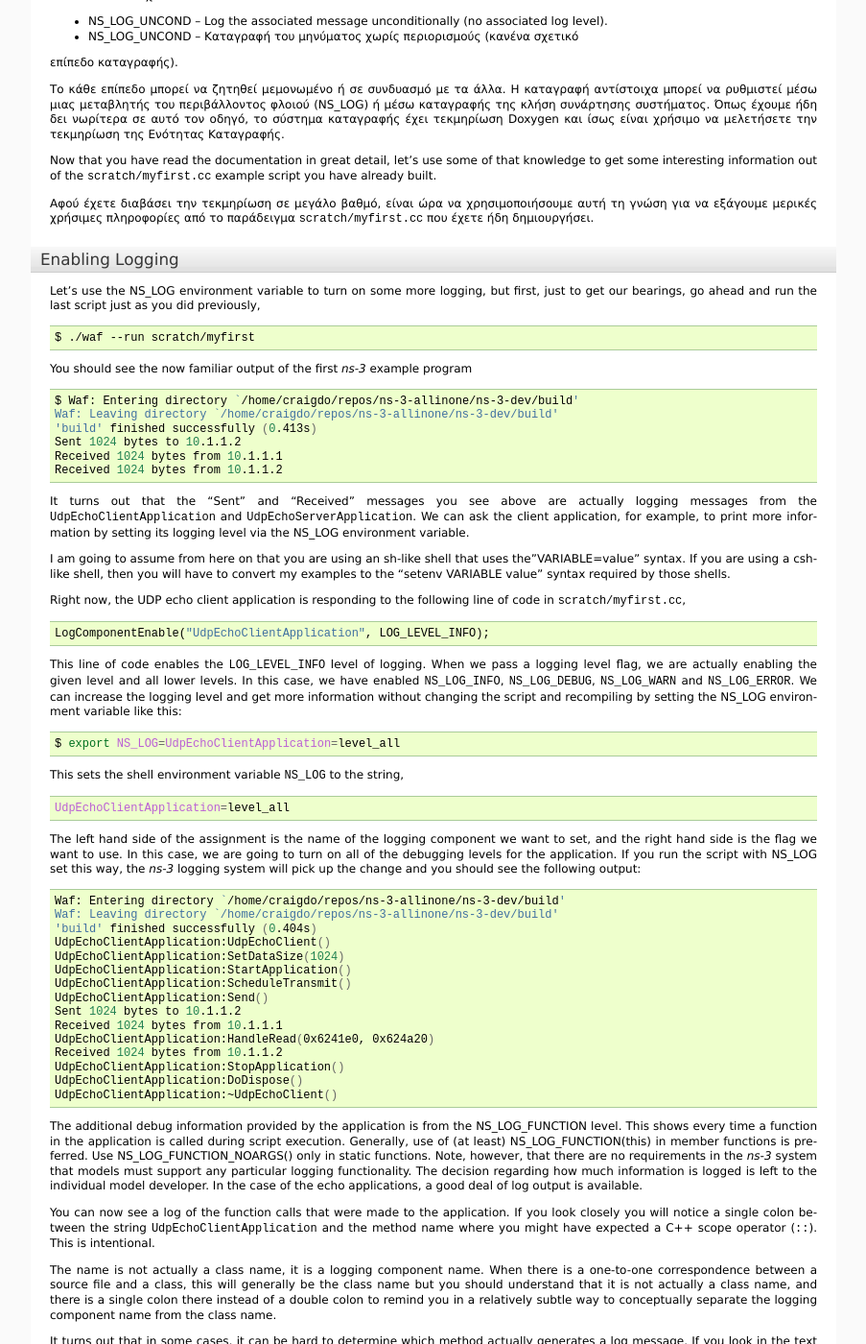
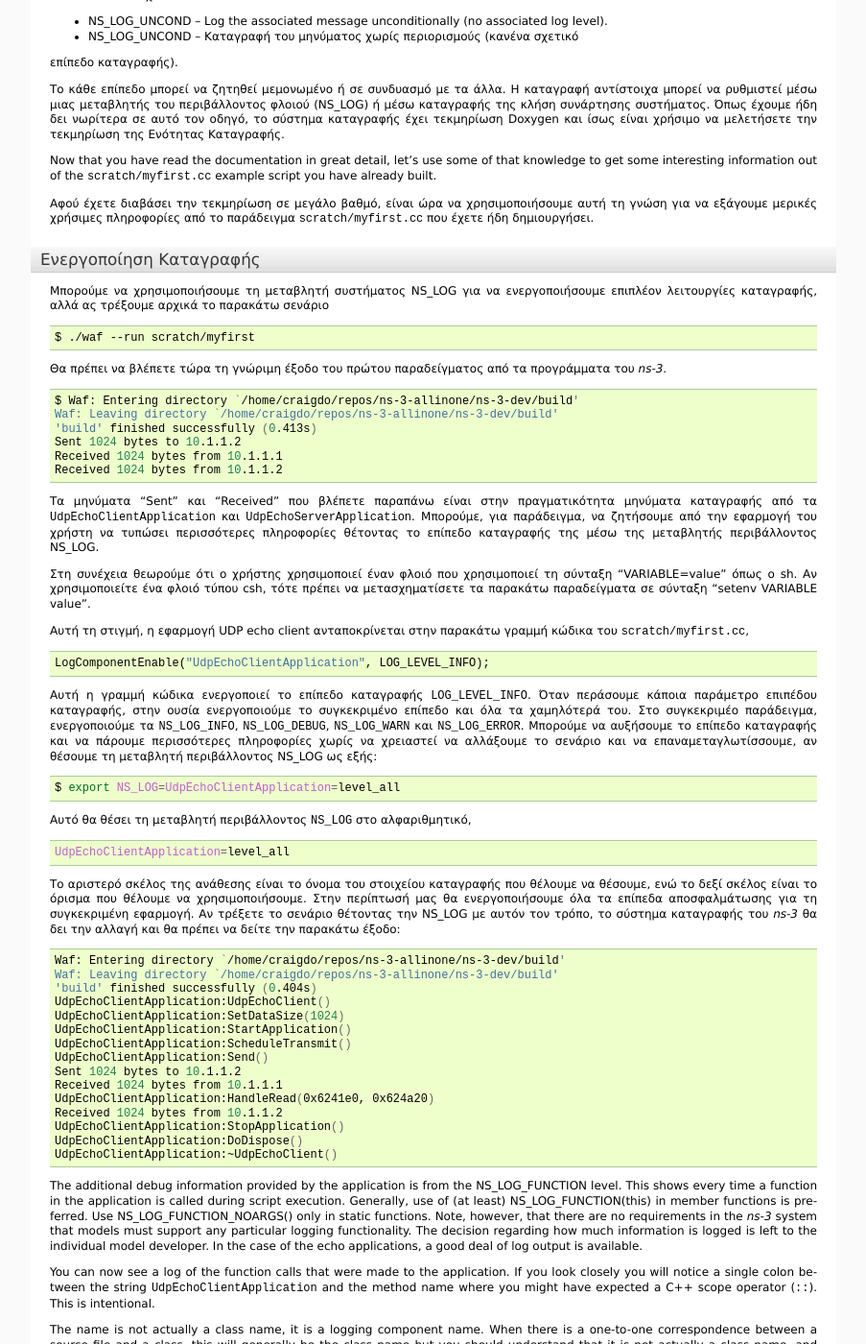
Before and after one commit to maupatras/ns3_teamB, a Sphinx documentation site: the page built from ns-3.22/doc/tutorial-gr/source/tweaking.rst, in a window 1280 px wide and 1400 px high, scrolled down 870 px. Shown: the whole window at 96% size, without its empty margins (198-1101 px from the left). Built offline with Sphinx 7.4.7, drawn with Linux system fonts in a browser that asks for light colours; formulas are drawn with MathJax 3; some of the changed text lies outside the part shown.

Commit message:
Continue traslation in Greek

```diff
--- a/ns-3.22/doc/tutorial-gr/source/tweaking.rst
+++ b/ns-3.22/doc/tutorial-gr/source/tweaking.rst
@@ -166,18 +166,29 @@ that knowledge to get some interesting information out of the
 αυτή τη γνώση για να εξάγουμε μερικές χρήσιμες πληροφορίες από το παράδειγμα
 ``scratch/myfirst.cc`` που έχετε ήδη δημιουργήσει.
 
-Enabling Logging
+..
+	Enabling Logging
+	++++++++++++++++
+
+	Let's use the NS_LOG environment variable to turn on some more logging, but
+	first, just to get our bearings, go ahead and run the last script just as you
+	did previously,
+
+Ενεργοποίηση Καταγραφής
 ++++++++++++++++
-Let's use the NS_LOG environment variable to turn on some more logging, but
-first, just to get our bearings, go ahead and run the last script just as you
-did previously,
+Μπορούμε να χρησιμοποιήσουμε τη μεταβλητή συστήματος NS_LOG για να ενεργοποιήσουμε
+επιπλέον λειτουργίες καταγραφής, αλλά ας τρέξουμε αρχικά το παρακάτω σενάριο
 
 .. sourcecode:: bash
 
   $ ./waf --run scratch/myfirst
 
-You should see the now familiar output of the first |ns3| example
-program
+..
+	You should see the now familiar output of the first |ns3| example
+	program
+
+Θα πρέπει να βλέπετε τώρα τη γνώριμη έξοδο του πρώτου παραδείγματος από τα
+προγράμματα του |ns3|.
 
 .. sourcecode:: bash
 
@@ -188,46 +199,81 @@ program
   Received 1024 bytes from 10.1.1.1
   Received 1024 bytes from 10.1.1.2
 
-It turns out that the "Sent" and "Received" messages you see above are
-actually logging messages from the ``UdpEchoClientApplication`` and
-``UdpEchoServerApplication``.  We can ask the client application, for
-example, to print more information by setting its logging level via the
-NS_LOG environment variable.
+..
+	It turns out that the "Sent" and "Received" messages you see above are
+	actually logging messages from the ``UdpEchoClientApplication`` and
+	``UdpEchoServerApplication``.  We can ask the client application, for
+	example, to print more information by setting its logging level via the
+	NS_LOG environment variable.
 
-I am going to assume from here on that you are using an sh-like shell that uses
-the"VARIABLE=value" syntax.  If you are using a csh-like shell, then you
-will have to convert my examples to the "setenv VARIABLE value" syntax
-required by those shells.
+Τα μηνύματα "Sent" και "Received" που βλέπετε παραπάνω είναι στην πραγματικότητα
+μηνύματα καταγραφής από τα ``UdpEchoClientApplication`` και
+``UdpEchoServerApplication``. Μπορούμε, για παράδειγμα, να ζητήσουμε από την
+εφαρμογή του χρήστη να τυπώσει περισσότερες πληροφορίες θέτοντας το επίπεδο
+καταγραφής της μέσω της μεταβλητής περιβάλλοντος NS_LOG.
 
-Right now, the UDP echo client application is responding to the following line
-of code in ``scratch/myfirst.cc``,
+..
+	I am going to assume from here on that you are using an sh-like shell that uses
+	the"VARIABLE=value" syntax.  If you are using a csh-like shell, then you
+	will have to convert my examples to the "setenv VARIABLE value" syntax
+	required by those shells.
+
+Στη συνέχεια θεωρούμε ότι ο χρήστης χρησιμοποιεί έναν φλοιό που χρησιμοποιεί τη
+σύνταξη "VARIABLE=value" όπως ο sh. Αν χρησιμοποιείτε ένα φλοιό τύπου csh, τότε πρέπει
+να μετασχηματίσετε τα παρακάτω παραδείγματα  σε σύνταξη "setenv VARIABLE value".
+
+..
+	Right now, the UDP echo client application is responding to the following line
+	of code in ``scratch/myfirst.cc``,
+
+Αυτή τη στιγμή, η εφαρμογή UDP echo client ανταποκρίνεται στην παρακάτω γραμμή
+κώδικα του ``scratch/myfirst.cc``,
 
 ::
 
   LogComponentEnable("UdpEchoClientApplication", LOG_LEVEL_INFO);
 
-This line of code enables the ``LOG_LEVEL_INFO`` level of logging.  When
-we pass a logging level flag, we are actually enabling the given level and
-all lower levels.  In this case, we have enabled ``NS_LOG_INFO``,
-``NS_LOG_DEBUG``, ``NS_LOG_WARN`` and ``NS_LOG_ERROR``.  We can
-increase the logging level and get more information without changing the
-script and recompiling by setting the NS_LOG environment variable like this:
+..
+	This line of code enables the ``LOG_LEVEL_INFO`` level of logging.  When
+	we pass a logging level flag, we are actually enabling the given level and
+	all lower levels.  In this case, we have enabled ``NS_LOG_INFO``,
+	``NS_LOG_DEBUG``, ``NS_LOG_WARN`` and ``NS_LOG_ERROR``.  We can
+	increase the logging level and get more information without changing the
+	script and recompiling by setting the NS_LOG environment variable like this:
+
+Αυτή η γραμμή κώδικα ενεργοποιεί το επίπεδο καταγραφής ``LOG_LEVEL_INFO``. Όταν
+περάσουμε κάποια παράμετρο επιπέδου καταγραφής, στην ουσία ενεργοποιούμε το
+συγκεκριμένο επίπεδο και όλα τα χαμηλότερά του. Στο συγκεκριμέο παράδειγμα, ενεργοποιούμε
+τα ``NS_LOG_INFO``, ``NS_LOG_DEBUG``, ``NS_LOG_WARN`` και ``NS_LOG_ERROR``. Μπορούμε
+να αυξήσουμε το επίπεδο καταγραφής και να πάρουμε περισσότερες πληροφορίες χωρίς να
+χρειαστεί να αλλάξουμε το σενάριο και να επαναμεταγλωτίσσουμε, αν θέσουμε τη μεταβλητή
+περιβάλλοντος NS_LOG ως εξής:
 
 .. sourcecode:: bash
 
   $ export NS_LOG=UdpEchoClientApplication=level_all
 
-This sets the shell environment variable ``NS_LOG`` to the string,
+..
+	This sets the shell environment variable ``NS_LOG`` to the string,
+
+Αυτό θα θέσει τη μεταβλητή περιβάλλοντος ``NS_LOG`` στο αλφαριθμητικό,
 
 .. sourcecode:: bash
 
   UdpEchoClientApplication=level_all
 
-The left hand side of the assignment is the name of the logging component we
-want to set, and the right hand side is the flag we want to use.  In this case,
-we are going to turn on all of the debugging levels for the application.  If
-you run the script with NS_LOG set this way, the |ns3| logging
-system will pick up the change and you should see the following output:
+..
+	The left hand side of the assignment is the name of the logging component we
+	want to set, and the right hand side is the flag we want to use.  In this case,
+	we are going to turn on all of the debugging levels for the application.  If
+	you run the script with NS_LOG set this way, the |ns3| logging
+	system will pick up the change and you should see the following output:
+
+Το αριστερό σκέλος της ανάθεσης είναι το όνομα του στοιχείου καταγραφής που θέλουμε να
+θέσουμε, ενώ το δεξί σκέλος είναι το όρισμα που θέλουμε να χρησιμοποιήσουμε. Στην
+περίπτωσή μας θα ενεργοποιήσουμε όλα τα επίπεδα αποσφαλμάτωσης για τη συγκεκριμένη
+εφαρμογή. Αν τρέξετε το σενάριο θέτοντας την NS_LOG με αυτόν τον τρόπο, το σύστημα
+καταγραφής του |ns3| θα δει την αλλαγή και θα πρέπει να δείτε την παρακάτω έξοδο:
 
 .. sourcecode:: bash
 
```
